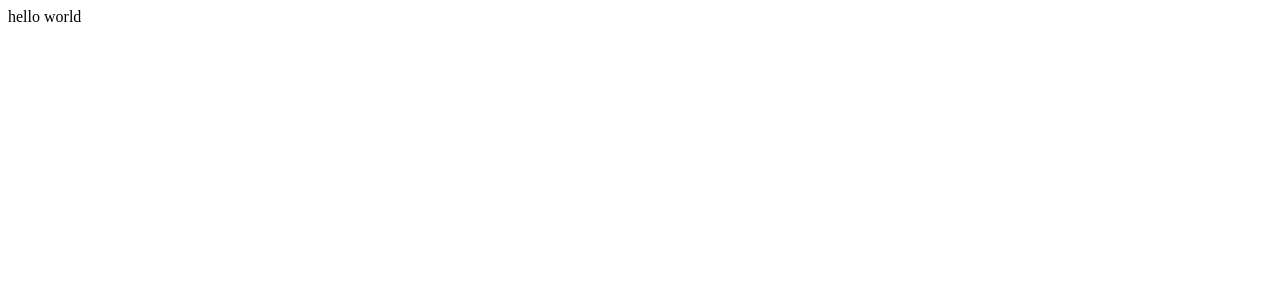
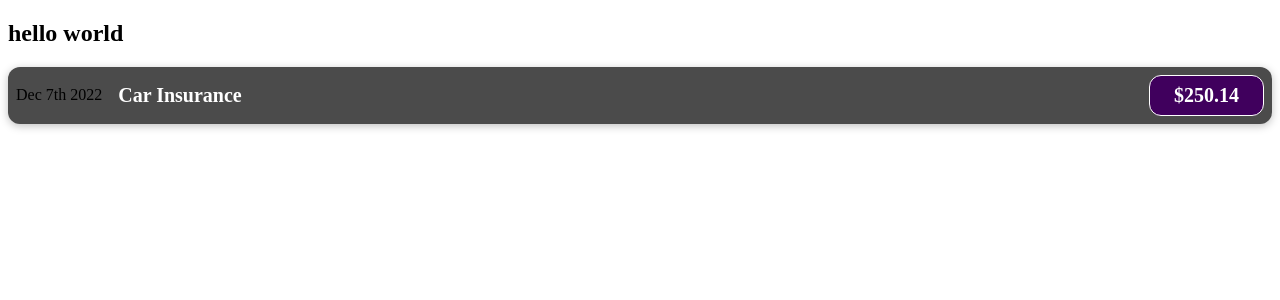
Before and after one commit to DADA6041/Expense_Tracker_React, a React (Create React App) app: page / in a window 1280 px wide. Shown: the top 300 px of the page. Built offline with nearby package versions, Linux system fonts and the light colour scheme.

Commit message:
:card_file_box : [add] 기본 아이템 컴포넌트 추가

```diff
--- a/src/App.js
+++ b/src/App.js
@@ -1,7 +1,12 @@
+import ExpenseItem from "./components/ExpenseItem/ExpenseItem";
+
+
+
 function App() {
     return (
         <div>
-            hello world
+            <h2>hello world</h2>
+            <ExpenseItem />
         </div>
     );
 }
--- /dev/null
+++ b/src/components/ExpenseItem/ExpenseItem.js
@@ -0,0 +1,13 @@
+import './expenseItem.css'
+
+export default function ExpenseItem() {
+    return (
+        <div className='expense-item'>
+            <div>Dec 7th 2022</div>
+            <div className='expense-item-desc'>
+                <h2>Car Insurance</h2>
+                <div className='expense-item-price'>$250.14</div>
+            </div>
+        </div>
+    )
+}
--- /dev/null
+++ b/src/components/ExpenseItem/expenseItem.css
@@ -0,0 +1,53 @@
+.expense-item {
+    display: flex;
+    justify-content: space-between;
+    align-items: center;
+    box-shadow: 0 2px 8px rgba(0, 0, 0, 0.25);
+    padding: 0.5rem;
+    margin: 1rem 0;
+    border-radius: 12px;
+    background-color: #4b4b4b;
+}
+
+.expense-item-desc {
+    display: flex;
+    flex-direction: column;
+    align-items: flex-end;
+    gap: 1rem;
+    flex-flow: column-reverse;
+    justify-content: flex-start;
+    flex: 1;
+}
+
+.expense-item h2{
+    color: #fff;
+    font-size: 1rem;
+    flex: 1;
+    margin: 0 1rem;
+}
+
+.expense-item-price {
+    font-size: 1rem;
+    font-weight: bold;
+    color: #fff;
+    border: 1px solid white;
+    padding: 0.5rem;
+    border-radius: 12px;
+    background-color: #40005d;
+}
+
+@media (min-width: 580px){
+    .expense-item-desc{
+        flex-direction: row;
+        align-items: center;
+        justify-content: flex-start;
+        flex: 1;
+    }
+    .expense-item-desc h2{
+        font-size: 1.25rem;
+    }
+    .expense-item-price{
+        font-size: 1.25rem;
+        padding: 0.5rem 1.5rem;
+    }
+}
```
Also changed, not shown: public/index.html (+4 -4 lines).
